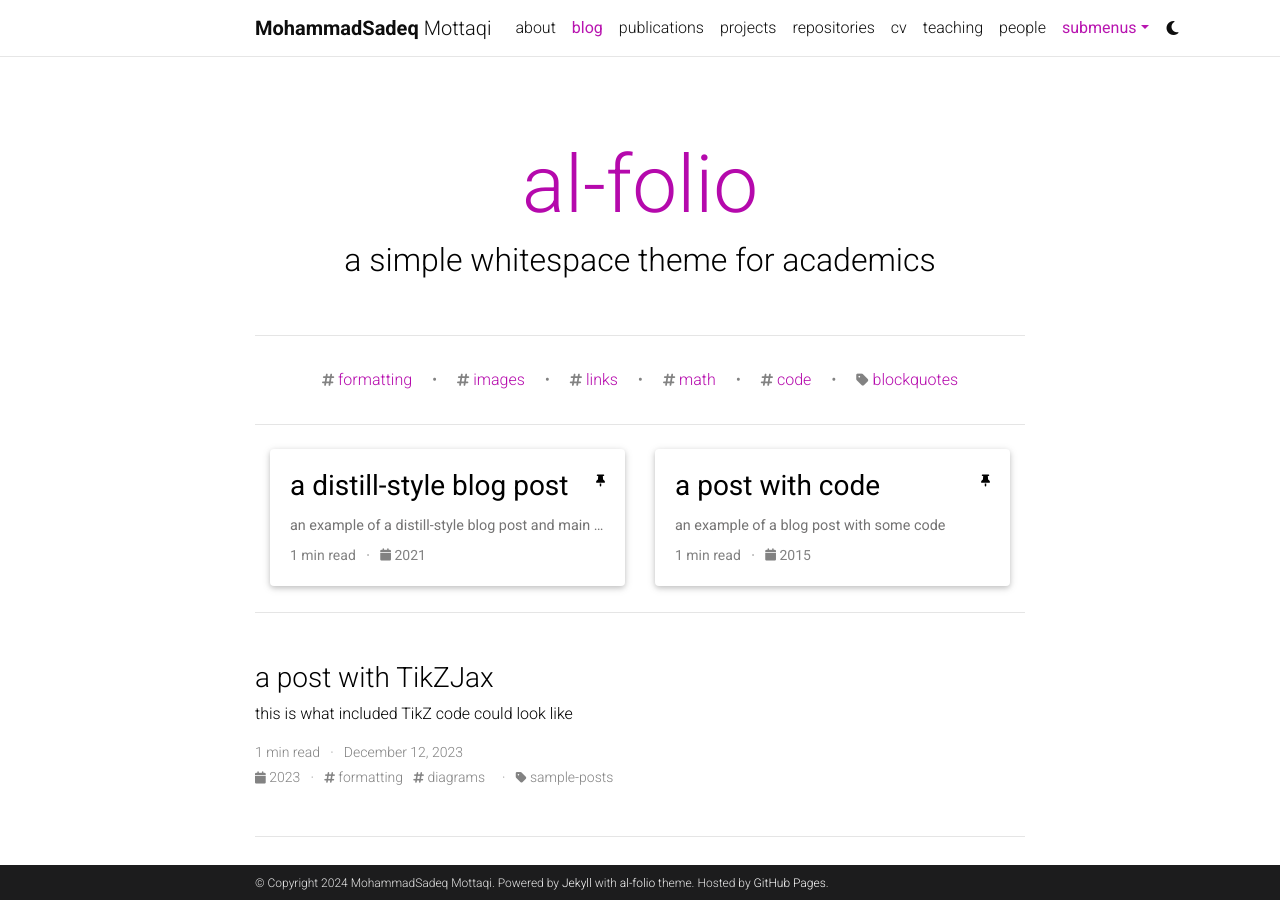
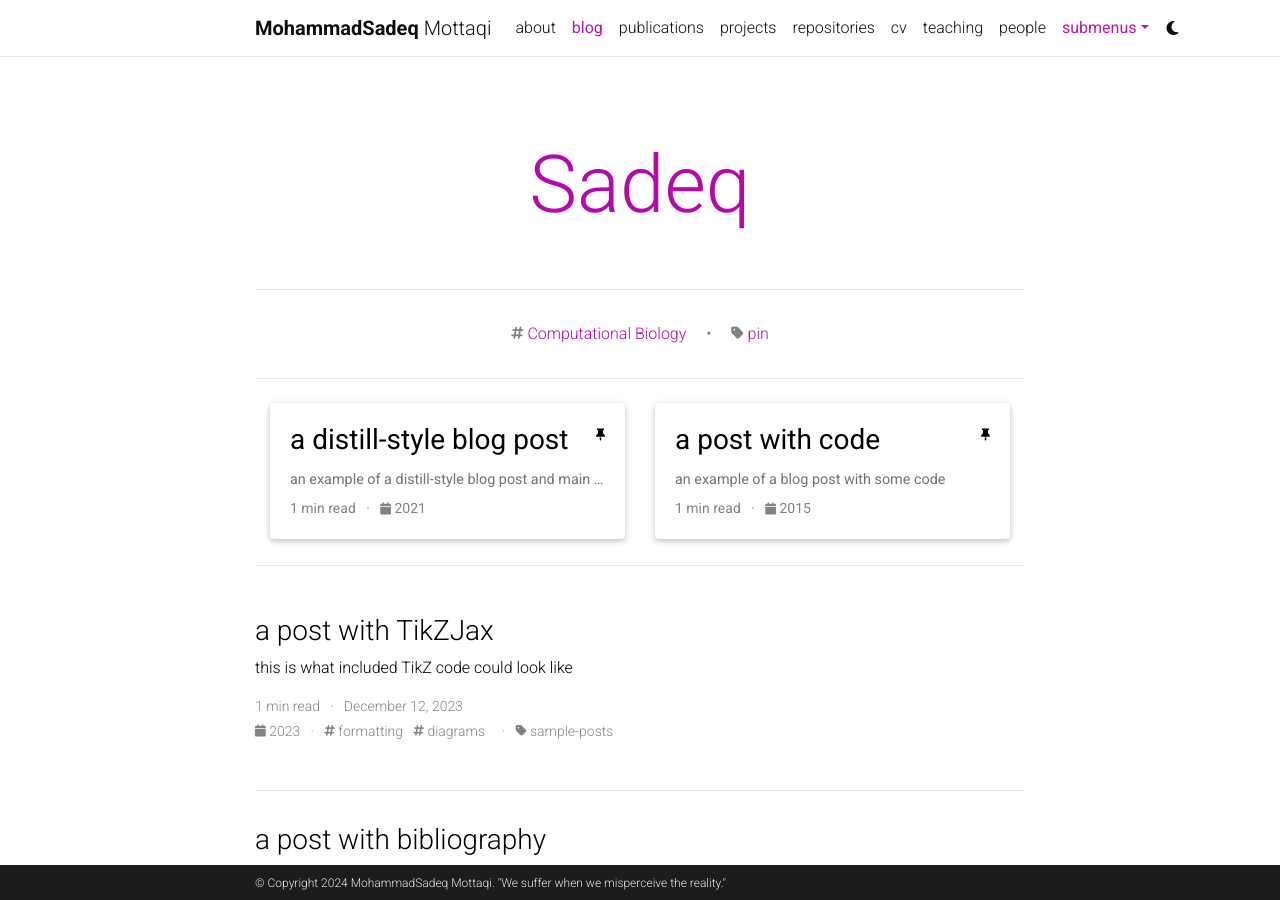
Before and after one commit to mmottaqii/mmottaqii.github.io, a Jekyll site: the page built from _pages/blog.md, in a window 1280 px wide and 900 px high. Built offline with Jekyll 4.4.1, drawn with Linux system fonts in a browser that asks for light colours; full-size pictures stand in for the smaller copies a plugin makes; the list of posts is cut into pages by our own code; comment, search, counter and statistics services are not loaded; a style sheet for code colours, icons or effects is not loaded.

Commit message:
Update _config.yml

```diff
--- a/_config.yml
+++ b/_config.yml
@@ -6,14 +6,13 @@
 first_name: MohammadSadeq
 middle_name:
 last_name: Mottaqi
-email: mmottaqi@gradcenter.cuny.edu
+email: sadeq.mottaqi@gmail.com
 description: > # the ">" symbol means to ignore newlines until "footer_text:"
   A simple, whitespace theme for academics. Based on [*folio](https://github.com/bogoli/-folio) design.
 footer_text: >
-  Powered by <a href="https://jekyllrb.com/" target="_blank">Jekyll</a> with <a href="https://github.com/alshedivat/al-folio">al-folio</a> theme.
-  Hosted by <a href="https://pages.github.com/" target="_blank">GitHub Pages</a>.
+  "We suffer when we misperceive the reality."
 
-keywords: jekyll, jekyll-theme, academic-website, portfolio-website  # add your own keywords or leave empty
+keywords: Computational Biology, Bioinformatics, Machine Learning  # add your own keywords or leave empty
 
 lang: en # the language of your site (for example: en, fr, cn, ru, etc.)
 icon: ⚛️  # the emoji used as the favicon (alternatively, provide image name in /assets/img/)
@@ -74,7 +73,7 @@
 mastodon_username: # your mastodon instance+username in the format instance.tld/@username
 linkedin_username: msadeq-mottaqi # your LinkedIn user name
 telegram_username: # your Telegram user name
-scholar_userid: # your Google Scholar ID
+scholar_userid: ruAACwIAAAAJ&hl=en # your Google Scholar ID
 semanticscholar_id: # your Semantic Scholar ID
 whatsapp_number: # your WhatsApp number (full phone number in international format. Omit any zeroes, brackets, or dashes when adding the phone number in international format.)
 orcid_id: # your ORCID ID
@@ -83,7 +82,7 @@
 publons_id: # your ID on Publons
 lattes_id: # your ID on Lattes (Brazilian Lattes CV)
 osf_id: # your OSF ID
-research_gate_profile: # your profile on ResearchGate
+research_gate_profile: Mohammadsadeq-Mottaqi # your profile on ResearchGate
 scopus_id: # your profile on Scopus
 blogger_url: # your blogger URL
 work_url: # work page URL
@@ -124,8 +123,8 @@
 # Blog
 # -----------------------------------------------------------------------------
 
-blog_name: al-folio # blog_name will be displayed in your blog page
-blog_description: a simple whitespace theme for academics
+blog_name: Sadeq # blog_name will be displayed in your blog page
+blog_description:
 permalink: /blog/:year/:title/
 
 # Pagination
@@ -139,7 +138,7 @@
 # Giscus comments (RECOMMENDED)
 # Follow instructions on https://giscus.app/ to setup for your repo to fill out the information below.
 giscus:
-  repo:                          # <your-github-user-name>/<your-github-repo-name>
+  repo: <mmottaqii>/<mmottaqii.github.io>                         # <your-github-user-name>/<your-github-repo-name>
   repo_id:                       # leave empty or specify your repo_id (see https://giscus.app/)
   category: Comments             # name of the category under which discussions will be created
   category_id:                   # leave empty or specify your category_id (see https://giscus.app/)
@@ -266,8 +265,8 @@
     tag: '/blog/tag/:name/'
     category: '/blog/category/:name/'
 
-display_tags: ['formatting', 'images', 'links', 'math', 'code'] # these tags will be displayed on the front page of your blog
-display_categories: ['blockquotes'] # these categories will be displayed on the front page of your blog
+display_tags: ['Computational Biology'] # these tags will be displayed on the front page of your blog
+display_categories: ['pin'] # these categories will be displayed on the front page of your blog
 
 # -----------------------------------------------------------------------------
 # Jekyll Scholar
@@ -275,8 +274,8 @@
 
 scholar:
 
-  last_name: [Einstein]
-  first_name: [Albert, A.]
+  last_name: [Mottaqi]
+  first_name: [MohammadSadeq]
 
   style: apa
   locale: en
```
